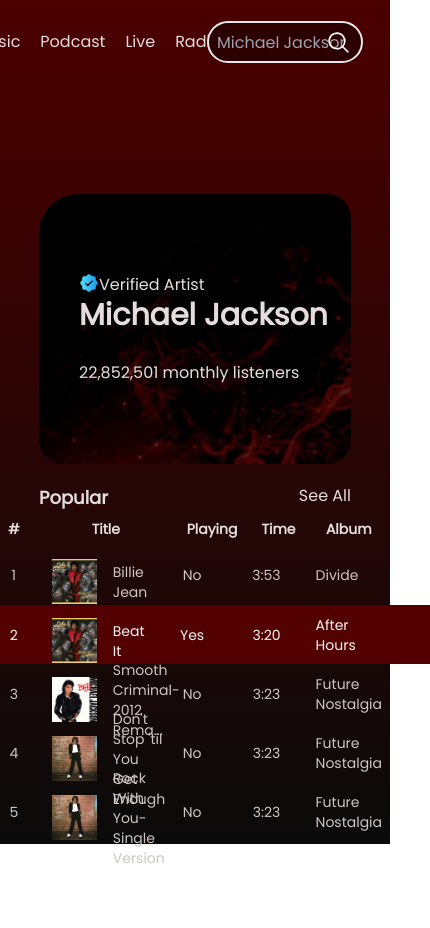
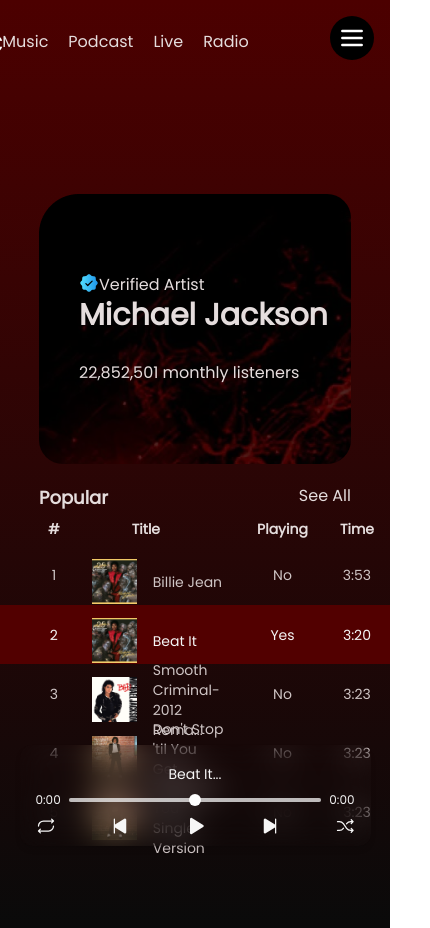
Before and after one commit to HarshProj/Music_player, a React (Create React App) app: page / in a window 390 px wide. Shown: the whole page, 430 px wide, since content can reach past the window. Before the commit the page ends 868 px from the top, so only its background shows below. Built offline with nearby package versions, Linux system fonts and the light colour scheme.

Commit message:
Media queries added 2.0

```diff
--- a/src/App.js
+++ b/src/App.js
@@ -64,16 +64,16 @@ linear-gradient(90deg, rgba(0, 0, 0, 0) 73.01%, rgba(15, 15, 15, 0.6) 73.01%);ap
 
         <div  className="w-[80%] max-2xl:w-[100%] gradient-background flex text-[#E5DDDD]"
           >
-        <div className="w-[75%] h-[100vh] max-lg:w-[100%]">
+        <div className="w-[75%] h-[100vh] max-lg:w-[100%] max-lg:h-[110vh] ">
           <div className="w-full h-[100vh]  flex flex-col">
-            <div className="w-full h-[10vh] flex items-center gap-3">
-              <ul className='w-[50%] flex gap-5 justify-center'>
-              <li>Music</li>
-              <li>Podcast</li>
-              <li>Live</li>
-              <li>Radio</li>
+            <div className="w-full h-[10vh] flex items-center gap-3 ">
+              <ul className='w-[50%] flex gap-5 justify-center max-sm:left-7 relative'>
+              <li className="hover:cursor-pointer">Music</li>
+              <li className="hover:cursor-pointer">Podcast</li>
+              <li className="hover:cursor-pointer">Live</li>
+              <li className="hover:cursor-pointer">Radio</li>
               </ul>
-              <div className="w-[40%] h-[5vh] relative flex items-center ">
+              <div className="w-[40%] h-[5vh] relative flex items-center max-sm:hidden">
                 <input type="search" className=' text-white border-2 w-[100%] h-full rounded-full pl-2 bg-[#2C0000]' placeholder='Michael Jackson'/>
                 <span className="absolute right-3  hover:cursor-pointer "> <MagnifyingGlass size={25} className="text-white"/></span>
               </div>
--- a/src/Components/Artist.js
+++ b/src/Components/Artist.js
@@ -39,7 +39,7 @@ Verified Artist</span>
     <span className='mt-7'>22,852,501 monthly listeners</span>
   </div>
  </div>
- <div style={{ backgroundImage: `url("/Assets/Michael.png")` }} className=" absolute bg-no-repeat w-[70%] h-full right-2 max-xl:w-[90%] max-sm:hidden"></div>
+ <div style={{ backgroundImage: `url("/Assets/Michael.png")` }} className=" absolute bg-no-repeat w-[70%] h-full right-2 max-sm:hidden"></div>
  </div>
  </div>
   )
--- a/src/Components/Left.js
+++ b/src/Components/Left.js
@@ -1,21 +1,67 @@
-import {Compass, GearSix, House, MagnifyingGlass, MusicNotes, MusicNotesSimple, SignOut, TrendUp} from "@phosphor-icons/react";
+import React, { useState } from "react";
+import {
+  Compass,
+  GearSix,
+  House,
+  MusicNotes,
+  MusicNotesSimple,
+  SignOut,
+  TrendUp,
+  List,
+  X,
+  MagnifyingGlass,
+  MagnifyingGlassMinus,
+} from "@phosphor-icons/react";
 
 export const Left = () => {
+  const [isOpen, setIsOpen] = useState(false); // State to toggle the sidebar
+
+  const toggleSidebar = () => {
+    setIsOpen(!isOpen); // Toggle the sidebar visibility
+  };
+
   return (
-    <div className="w-[20%] h-[100vh]  flex flex-col gap-4 bg-black items-center max-2xl:hidden">
-          <div className=" h-[10vh]  flex items-center justify-center mb-4 ">
+    <div className="w-[20%] max-2xl:fixed z-50">
+      {/* Hamburger Button */}
+      <div className="fixed top-4 right-4 z-50 max-2xl:block 2xl:hidden">
+        <button
+          onClick={toggleSidebar}
+          className="p-2 bg-black text-white rounded-full"
+        >
+          {isOpen ? (
+            <X size={28} color="#FFFFFF" weight="bold" />
+          ) : (
+            <List size={28} color="#FFFFFF" weight="bold" />
+          )}
+        </button>
+      </div>
+
+      {/* Sidebar */}
+      <div
+        className={`fixed top-0 left-0 h-full w-[20%] bg-black flex flex-col gap-4 items-center z-40
+        transition-transform duration-300 transform max-2xl:w-[50%] max-md:w-[70%] 2xl:static 2xl:w-[100%]
+        2xl:translate-x-0 ${isOpen ? "translate-x-0" : "-translate-x-full"} max-2xl:2xl:flex`}
+      >
+        {/* Header */}
+        <div className="h-[10vh] flex items-center justify-center mb-4">
           <div className="w-[90%] h-[13vh] flex items-center gap-2">
             <svg width="0" height="0">
               <defs>
-                  <linearGradient id="icon-gradient" x1="0%" y1="0%" x2="100%" y2="0%">
+                <linearGradient
+                  id="icon-gradient"
+                  x1="0%"
+                  y1="0%"
+                  x2="100%"
+                  y2="0%"
+                >
                   <stop offset="0%" stopColor="#FF5353" />
                   <stop offset="100%" stopColor="#E91E1E" />
                 </linearGradient>
               </defs>
             </svg>
 
-              {/* Use the gradient as a fill color */}
-              <div className="">
+            {/* Gradient Icon */}
+            <div>
               <MusicNotes
                 weight="fill"
                 className="w-[50px] h-[54px]"
@@ -24,41 +70,95 @@ export const Left = () => {
                 }}
               />
             </div>
-            <div className=" text-3xl font-medium text-white "><span className="text-[#FF5656]">Dream</span><span>Music</span></div>
+            <div className="text-3xl font-medium text-white">
+              <span className="text-[#FF5656]">Dream</span>
+              <span>Music</span>
             </div>
           </div>
-          <div className=" h-[75vh] w-[60%] text-[#F6F6F6]">
+        </div>
+
+        {/* Menu Section */}
+        <div className="h-[75vh] w-[80%] text-[#F6F6F6]">
           <div className="flex gap-1 flex-col">
             <div className="text-xs">Menu</div>
             <ul className="text-lg">
-                <li className="flex items-center gap-4 hover:cursor-pointer"><House size={20} style={{
+              <li className="flex items-center gap-4 hover:cursor-pointer">
+                <House
+                  size={20}
+                  style={{
                     fill: "url(#icon-gradient)", // Refer to the defined gradient
-                  }} weight="fill" />Home</li>
-                <li className="flex items-center gap-4 hover:cursor-pointer"><TrendUp size={20} style={{
+                  }}
+                  weight="fill"
+                />
+                Home
+              </li>
+              <li className="flex items-center gap-4 hover:cursor-pointer">
+                <TrendUp
+                  size={20}
+                  style={{
                     fill: "url(#icon-gradient)", // Refer to the defined gradient
-                  }} weight="fill" />Trends</li>
-                <li className="flex items-center gap-4 hover:cursor-pointer"><MusicNotesSimple  size={20} style={{
+                  }}
+                  weight="fill"
+                />
+                Trends
+              </li>
+              <li className="flex items-center gap-4 hover:cursor-pointer">
+                <MusicNotesSimple
+                  size={20}
+                  style={{
                     fill: "url(#icon-gradient)", // Refer to the defined gradient
-                  }} weight="fill" />Library</li>
-                <li className="flex items-center gap-4 hover:cursor-pointer"><Compass size={20} style={{
+                  }}
+                  weight="fill"
+                />
+                Library
+              </li>
+              <li className="flex items-center gap-4 hover:cursor-pointer">
+                <Compass
+                  size={20}
+                  style={{
                     fill: "url(#icon-gradient)", // Refer to the defined gradient
-                  }} weight="fill" />Discovery</li>
+                  }}
+                  weight="fill"
+                />
+                Discovery
+              </li>
+              <li className="sm:hidden mt-5"><div className="w-[90%] h-[5vh] relative flex items-center">
+                <input type="search" className=' text-white border-2 w-[100%] h-full rounded-full pl-2 bg-[#2C0000]' placeholder='Michael Jackson'/>
+                <span className="absolute right-3  hover:cursor-pointer "> <MagnifyingGlassMinus size={25} className="text-white"/></span>
+              </div></li>
             </ul>
           </div>
         </div>
-          <div className="h-[15vh] w-[60%] text-[#F6F6F6]">
-          <div className=" flex gap-1 flex-col">
+
+        {/* General Section */}
+        <div className="h-[15vh] w-[80%] text-[#F6F6F6]">
+          <div className="flex gap-1 flex-col">
             <div className="text-xs">General</div>
             <ul className="text-lg">
-                <li className="flex items-center gap-4 hover:cursor-pointer"><GearSix size={20} style={{
+              <li className="flex items-center gap-4 hover:cursor-pointer">
+                <GearSix
+                  size={20}
+                  style={{
                     fill: "url(#icon-gradient)", // Refer to the defined gradient
-                  }} weight="fill" />Setting</li>
-                <li className="flex items-center gap-4 hover:cursor-pointer"><SignOut size={20} style={{
+                  }}
+                  weight="fill"
+                />
+                Setting
+              </li>
+              <li className="flex items-center gap-4 hover:cursor-pointer">
+                <SignOut
+                  size={20}
+                  style={{
                     fill: "url(#icon-gradient)", // Refer to the defined gradient
-                  }} weight="fill" />Trends</li>
+                  }}
+                  weight="fill"
+                />
+                Sign Out
+              </li>
             </ul>
           </div>
         </div>
       </div>
-  )
-}
+    </div>
+  );
+};
--- a/src/Components/MusicTable.js
+++ b/src/Components/MusicTable.js
@@ -33,13 +33,13 @@ export const MusicTable = ({musicData,setMusicData}) => {
       <table className="w-full h-full text-left text-sm">
         <thead className="h-full w-full">
           <tr>
-            <th className="h-[4vh] px-4"></th>
+            <th className="h-[4vh] px-4 "></th>
             <th className="h-[4vh] px-4">#</th>
             <th className="h-[4vh] px-4 relative left-10">Title</th>
-            <th className="h-[4vh] px-4 relative left-5">Playing</th>
-            <th className="h-[4vh] px-4 relative left-3">Time</th>
-            <th className="h-[4vh] px-4 text-center">Album</th>
-            <th className="h-[4vh] px-4"></th>
+            <th className="h-[4vh] px-4 relative left-5 max-sm:left-0">Playing</th>
+            <th className="h-[4vh] px-4 relative left-3 max-sm:left-0">Time</th>
+            <th className="h-[4vh] px-4 text-center max-sm:hidden">Album</th>
+            <th className="h-[4vh] px-4 max-sm:hidden"></th>
           </tr>
         </thead>
         <tbody>
@@ -58,7 +58,7 @@ export const MusicTable = ({musicData,setMusicData}) => {
               <td className="h-full flex justify-start">
                 <div
                   className={`${
-                    song.playing ? "w-1 h-full bg-[#CA0000]" : ""
+                    song.playing ? "h-full bg-[#CA0000]" : ""
                   }`}
                 ></div>
               </td>
@@ -71,8 +71,8 @@ export const MusicTable = ({musicData,setMusicData}) => {
                 {song.playing ? "Yes" : "No"}
               </td>
               <td className="h-[7vh] px-4 text-center">{song.time}</td>
-              <td className="h-[7vh] px-4">{song.album}</td>
-              <td className="px-4 text-center"></td>
+              <td className="h-[7vh] px-4 max-sm:hidden">{song.album}</td>
+              <td className="px-4 text-center max-sm:hidden"></td>
             </tr>
           ))}
         </tbody>
--- a/src/Components/Playing.js
+++ b/src/Components/Playing.js
@@ -1,5 +1,5 @@
-import { Pause, Play, Repeat, Shuffle, SkipBack, SkipForward } from '@phosphor-icons/react';
-import React, { useState, useRef, useEffect } from 'react';
+import { Pause, Play, Repeat, Shuffle, SkipBack, SkipForward } from "@phosphor-icons/react";
+import React, { useState, useRef, useEffect } from "react";
 
 export const Playing = ({ musicData, setMusicData }) => {
   const [isPlaying, setIsPlaying] = useState(false);
@@ -10,23 +10,20 @@ export const Playing = ({ musicData, setMusicData }) => {
 
   const audioRef = useRef(null);
 
-  // Update the current song when musicData changes
   useEffect(() => {
     const currentSong = musicData.find((song) => song.playing);
     setSong(currentSong || {});
     setIsPlaying(false);
-    setProgress(0)
+    setProgress(0);
     setCurrentTime(0);
   }, [musicData]);
 
-  // Format time in minutes:seconds
   const formatTime = (time) => {
     const minutes = Math.floor(time / 60);
-    const seconds = Math.floor(time % 60).toString().padStart(2, '0');
+    const seconds = Math.floor(time % 60).toString().padStart(2, "0");
     return `${minutes}:${seconds}`;
   };
 
-  // Play/Pause functionality
   const togglePlayPause = () => {
     const audio = audioRef.current;
     if (isPlaying) {
@@ -37,14 +34,12 @@ export const Playing = ({ musicData, setMusicData }) => {
     setIsPlaying(!isPlaying);
   };
 
-  // Update progress bar and time
   const updateProgress = () => {
     const audio = audioRef.current;
     setProgress((audio.currentTime / audio.duration) * 100);
     setCurrentTime(audio.currentTime);
   };
 
-  // Seek functionality
   const handleSeek = (e) => {
     const audio = audioRef.current;
     const newTime = (e.target.value / 100) * audio.duration;
@@ -52,90 +47,89 @@ export const Playing = ({ musicData, setMusicData }) => {
     setProgress(e.target.value);
   };
 
-  // Load metadata (duration)
   useEffect(() => {
     const audio = audioRef.current;
     const handleLoadedMetadata = () => {
       setDuration(audio.duration);
     };
-    audio.addEventListener('loadedmetadata', handleLoadedMetadata);
+    audio.addEventListener("loadedmetadata", handleLoadedMetadata);
     return () => {
-      audio.removeEventListener('loadedmetadata', handleLoadedMetadata);
+      audio.removeEventListener("loadedmetadata", handleLoadedMetadata);
     };
   }, []);
-  const prev=(ind)=>{
-    if(ind-1<0){
-      setMusicData((songs)=>
-        songs.map((data,index)=>({
+
+  const prev = (ind) => {
+    setMusicData((songs) =>
+      songs.map((data, index) => ({
         ...data,
-          playing:(musicData.length-1)===index
-      })))
-    }
-    else{
-      setMusicData((songs)=>
-        songs.map((data,index)=>({
+        playing: ind - 1 < 0 ? musicData.length - 1 === index : ind - 1 === index,
+      }))
+    );
+  };
+
+  const next = (ind) => {
+    setMusicData((songs) =>
+      songs.map((data, index) => ({
         ...data,
-          playing:(ind-1)===index
-      })))
-    }
-  }
-  const next=(ind)=>{
+        playing: (ind + 1) % musicData.length === index,
+      }))
+    );
+  };
 
-      setMusicData((songs)=>
-        songs.map((data,index)=>({
-          ...data,
-          playing:((ind+1)%musicData.length)===index
-      })))
-
-  }
   return (
-    <div className="w-[25%] h-[100vh] flex bg-[#210909] items-end justify-center max-lg:hidden">
+    <div
+      className="w-full h-[10vh] lg:w-[25%] lg:h-[100vh] flex bg-[#210909] items-end justify-center
+      max-lg:items-center max-lg:justify-center fixed bottom-0 lg:static  max-lg:bg-transparent"
+    >
       <audio
         ref={audioRef}
         src={song?.location || ""}
         onTimeUpdate={updateProgress}
       ></audio>
 
-      <div className="w-[80%] h-[40vh] mb-5 bg-[#6B0000] drop-shadow-sm rounded-xl text-[#F6F6F6] flex flex-col justify-center items-center">
-        <div className="text-sm w-full h-4 text-center mb-2">Now Playing</div>
+      <div
+        className="w-[90%] lg:w-[80%] h-[12vh] lg:h-[40vh] mb-3 lg:mb-5 bg-[#6B0000] max-lg:backdrop-blur-lg max-lg:bg-transparent
+        shadow-md rounded-xl text-[#F6F6F6] flex flex-col justify-center items-center px-4 py-2"
+      >
+        <div className="text-xs lg:text-sm w-full text-center mb-2 max-lg:hidden">Now Playing</div>
+
         <div
           style={{ backgroundImage: `url("/Assets/Pic.png")` }}
-          className="w-[90%] h-[20vh] bg-contain bg-no-repeat"
+          className="w-[60px] h-[60px] lg:w-[90%] lg:h-[20vh] bg-contain bg-no-repeat max-lg:hidden"
         ></div>
-        <div className="w-[80%] h-[5vh] flex items-center flex-col">
-        <h3 className="text-lg">{song?.title ? song.title.slice(0, 14) + "..." : "No Song Selected"}</h3>
 
-          <span className="text-sm">{song?.album || ""}</span>
+        <div className="w-full lg:w-[80%] h-auto flex flex-col items-center text-center mt-2">
+          <h3 className="text-sm lg:text-lg">
+            {song?.title ? song.title.slice(0, 14) + "..." : "No Song Selected"}
+          </h3>
+          <span className="text-xs lg:text-sm max-lg:hidden">{song?.album || ""}</span>
         </div>
 
-        {/* Progress Bar */}
-        <div className="h-[5vh] w-[80%] flex items-center justify-center gap-2">
-          <span className="text-sm">{formatTime(currentTime)}</span>
+        <div className="flex items-center justify-center gap-2 w-full mt-2">
+          <span className="text-xs lg:text-sm">{formatTime(currentTime)}</span>
           <input
             type="range"
             value={progress}
             onChange={handleSeek}
             min="0"
             max="100"
-            className="w-[70%] h-1 appearance-none rounded-full outline-none"
+            className="w-full h-1 lg:w-[70%] appearance-none rounded-full outline-none"
             style={{
-              WebkitAppearance: 'none',
+              WebkitAppearance: "none",
               background: `linear-gradient(to right, white ${progress}%, #F6F6F680 ${progress}%)`,
             }}
           />
-          <span className="text-sm">{formatTime(duration)}</span>
+          <span className="text-xs lg:text-sm">{formatTime(duration)}</span>
         </div>
 
-        {/* Controls */}
-        <div className="h-[5vh] w-[80%]">
-          <ul className="flex justify-between w-full">
-            <li>
+        <div className="flex justify-between w-full mt-2">
           <Repeat size={20} className="hover:cursor-pointer" />
-            </li>
-            <li>
-              <SkipBack size={20} className="hover:cursor-pointer" weight="fill" onClick={()=>{prev(song.id-1)}}/>
-            </li>
-            <li>
+          <SkipBack
+            size={20}
+            className="hover:cursor-pointer"
+            weight="fill"
+            onClick={() => prev(song.id - 1)}
+          />
           {isPlaying ? (
             <Pause
               size={20}
@@ -151,14 +145,13 @@ export const Playing = ({ musicData, setMusicData }) => {
               onClick={togglePlayPause}
             />
           )}
-            </li>
-            <li>
-              <SkipForward size={20} className="hover:cursor-pointer" weight="fill" onClick={()=>{next(song.id-1)}}/>
-            </li>
-            <li>
+          <SkipForward
+            size={20}
+            className="hover:cursor-pointer"
+            weight="fill"
+            onClick={() => next(song.id - 1)}
+          />
           <Shuffle size={20} className="hover:cursor-pointer" />
-            </li>
-          </ul>
         </div>
       </div>
     </div>
```
Lines whose indentation alone changed are shown as unchanged.
